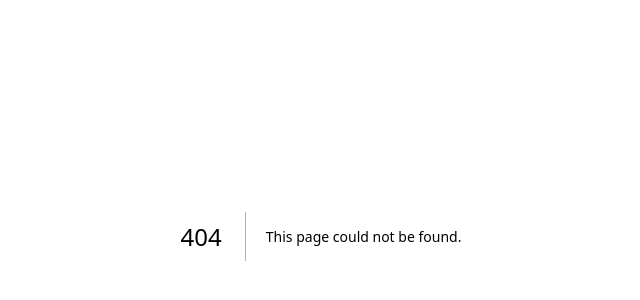
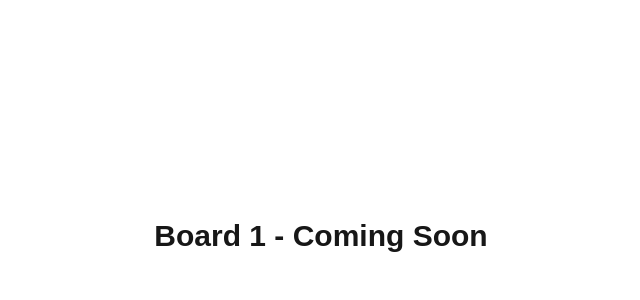
Before and after one commit to Kerwanc/EpiTrello, a Next.js app in the folder frontend/: page /boards/1 in a window 1280 px wide. Before the commit this address had no page. Shown: the part 164-464 px from the top of the page, without its empty margins (319-959 px from the left). Built offline with nearby package versions, Linux system fonts and the light colour scheme.

Commit message:
feat(frontend): created a board page

```diff
--- /dev/null
+++ b/frontend/src/app/boards/[id]/page.tsx
@@ -0,0 +1,8 @@
+export default async function BoardDetailPage({ params }: { params: Promise<{ id: string }> }) {
+  const { id } = await params;
+  return (
+    <div className="flex items-center justify-center min-h-screen">
+      <h1 className="text-3xl font-bold">Board {id} - Coming Soon</h1>
+    </div>
+  );
+}
```
